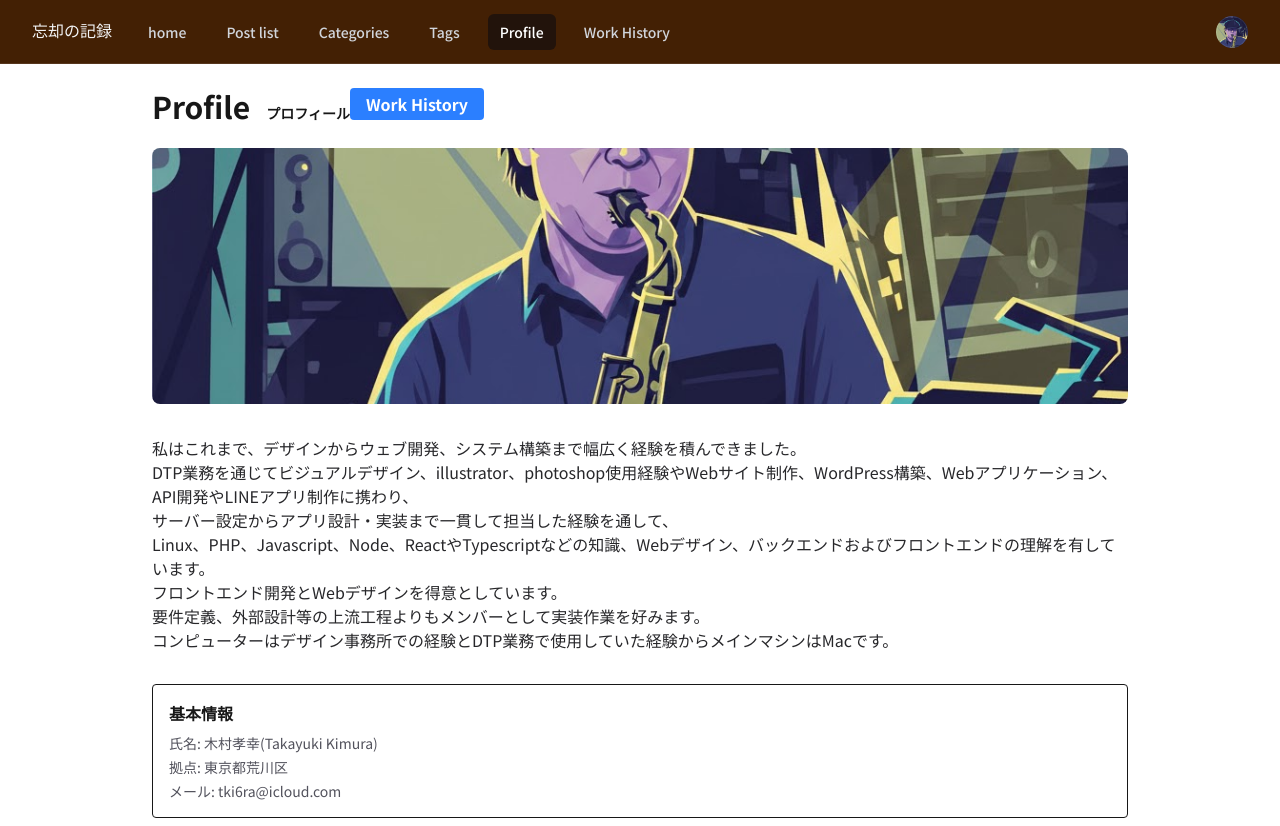
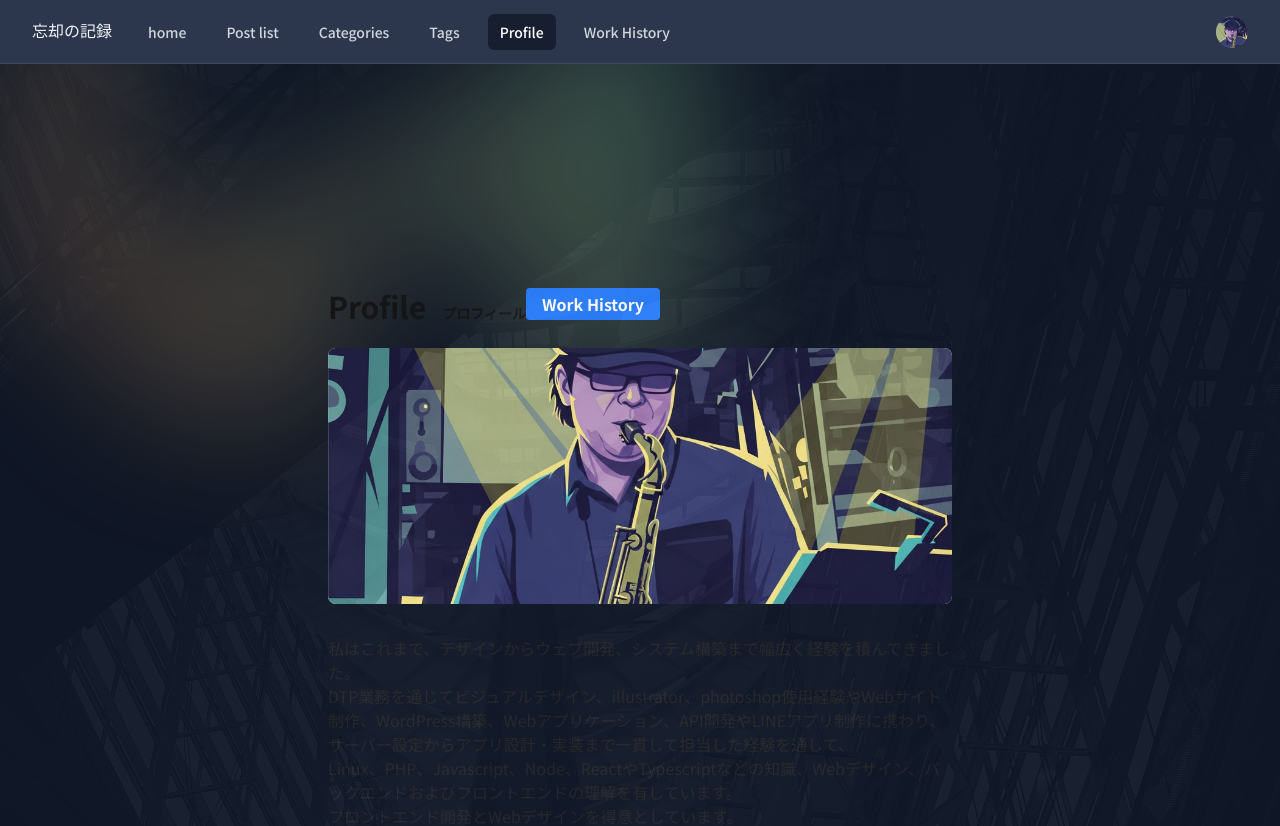
Before and after one commit to yukikim/my_test_blog, a Next.js app: page /profile in a window 1280 px wide. Shown: the top 826 px of the page. Built offline with nearby package versions, Linux system fonts and the light colour scheme; a web font is replaced by a local one.

Commit message:
デザイン作成

```diff
--- a/app/layout.tsx
+++ b/app/layout.tsx
@@ -36,8 +36,49 @@ export default function RootLayout({
           className="font-main"
       >
       <NavBar/>
-      <div className="min-h-[calc(100vh-140px)]">
-      {children}
+      <div className="min-h-[calc(100vh-140px)] bg-[url('/images/background-img001.jpg')] bg-cover bg-fixed bg-center bg-no-repeat">
+        <div className="bg-gray-900 opacity-95 min-h-[calc(100vh-140px)]">
+
+            <div className="relative isolate px-6 pt-14 lg:px-8">
+                <div
+                    aria-hidden="true"
+                    className="absolute inset-x-0 -top-40 -z-10 transform-gpu overflow-hidden blur-3xl sm:-top-80"
+                >
+                    <div
+                        style={{
+                            clipPath:
+                                'polygon(74.1% 44.1%, 100% 61.6%, 97.5% 26.9%, 85.5% 0.1%, 80.7% 2%, 72.5% 32.5%, 60.2% 62.4%, 52.4% 68.1%, 47.5% 58.3%, 45.2% 34.5%, 27.5% 76.7%, 0.1% 64.9%, 17.9% 100%, 27.6% 76.8%, 76.1% 97.7%, 74.1% 44.1%)',
+                        }}
+                        className="relative left-[calc(50%-11rem)] aspect-1155/678 w-144.5 -translate-x-1/2 rotate-30 bg-linear-to-tr from-[#a22c0c] to-[#89fcb7] opacity-30 sm:left-[calc(50%-30rem)] sm:w-288.75"
+                    />
+                </div>
+                <div className="mx-auto max-w-2xl py-32 sm:py-48 lg:py-36">
+                        {/* コンテンツ */}
+                          {children}
+                        {/* コンテンツここまで */}
+                    {/* <div className="text-center">
+                        <h1 className="text-5xl font-tokumin tracking-tight text-balance text-white sm:text-7xl">
+                            忘却の記録<br /><span className="text-2xl tracking-normal">The Archive of Oblivion</span>
+                        </h1>
+                        <p className="mt-8 text-lg font-tokumin text-gray-400 sm:text-xl/8">
+                            ポンコツウエットウエアの備忘録としてのブログです。
+                        </p>
+                    </div> */}
+                </div>
+                <div
+                    aria-hidden="true"
+                    className="absolute inset-x-0 top-[calc(100%-23rem)] -z-10 transform-gpu overflow-hidden blur-3xl sm:top-[calc(100%-50rem)]"
+                >
+                    <div
+                        style={{
+                            clipPath:
+                                'polygon(74.1% 44.1%, 100% 61.6%, 97.5% 26.9%, 85.5% 0.1%, 80.7% 2%, 72.5% 32.5%, 60.2% 62.4%, 52.4% 68.1%, 47.5% 58.3%, 45.2% 34.5%, 27.5% 76.7%, 0.1% 64.9%, 17.9% 100%, 27.6% 76.8%, 76.1% 97.7%, 74.1% 44.1%)',
+                        }}
+                        className="relative left-[calc(50%+3rem)] aspect-1155/678 w-144.5 -translate-x-1/2 bg-linear-to-tr from-[#a22c0c] to-[#9089fc] opacity-30 sm:left-[calc(50%+36rem)] sm:w-288.75"
+                    />
+                </div>
+            </div>
+        </div>
       </div>
       <SpeedInsights/>
       <Footer/>
--- a/app/page.tsx
+++ b/app/page.tsx
@@ -17,50 +17,20 @@ async function getPosts() {
 export default async function Home() {
     const posts = await getPosts();
     return (
-
-        <div className="bg-teal-950">
-
-            <div className="relative isolate px-6 pt-14 lg:px-8">
-                <div
-                    aria-hidden="true"
-                    className="absolute inset-x-0 -top-40 -z-10 transform-gpu overflow-hidden blur-3xl sm:-top-80"
-                >
-                    <div
-                        style={{
-                            clipPath:
-                                'polygon(74.1% 44.1%, 100% 61.6%, 97.5% 26.9%, 85.5% 0.1%, 80.7% 2%, 72.5% 32.5%, 60.2% 62.4%, 52.4% 68.1%, 47.5% 58.3%, 45.2% 34.5%, 27.5% 76.7%, 0.1% 64.9%, 17.9% 100%, 27.6% 76.8%, 76.1% 97.7%, 74.1% 44.1%)',
-                        }}
-                        className="relative left-[calc(50%-11rem)] aspect-1155/678 w-144.5 -translate-x-1/2 rotate-30 bg-linear-to-tr from-[#a22c0c] to-[#89fcb7] opacity-30 sm:left-[calc(50%-30rem)] sm:w-288.75"
-                    />
-                </div>
-                <div className="mx-auto max-w-2xl py-32 sm:py-48 lg:py-36">
+        <main className="mx-auto max-w-5xl p-6">
                     <div className="text-center">
                         <h1 className="text-5xl font-tokumin tracking-tight text-balance text-white sm:text-7xl">
                             忘却の記録<br /><span className="text-2xl tracking-normal">The Archive of Oblivion</span>
                         </h1>
-                        <p className="mt-8 text-lg font-tokumin text-gray-400 sm:text-xl/8">
+                        <p className="mt-8 text-lg font-tokumin text-gray-400 sm:text-xl/8 mb-4">
                             ポンコツウエットウエアの備忘録としてのブログです。
                         </p>
-                        {/* トップコンテンツ */}
-                        <main className="mx-auto max-w-5xl p-6">
-                            <PostList posts={posts} />
-                        </main>
-                        {/* トップコンテンツここまで */}
+                        {/* コンテンツ */}
+            <PostList posts={posts} />
+                          {/* {children} */}
+                        {/* コンテンツここまで */}
                     </div>
-                </div>
-                <div
-                    aria-hidden="true"
-                    className="absolute inset-x-0 top-[calc(100%-23rem)] -z-10 transform-gpu overflow-hidden blur-3xl sm:top-[calc(100%-50rem)]"
-                >
-                    <div
-                        style={{
-                            clipPath:
-                                'polygon(74.1% 44.1%, 100% 61.6%, 97.5% 26.9%, 85.5% 0.1%, 80.7% 2%, 72.5% 32.5%, 60.2% 62.4%, 52.4% 68.1%, 47.5% 58.3%, 45.2% 34.5%, 27.5% 76.7%, 0.1% 64.9%, 17.9% 100%, 27.6% 76.8%, 76.1% 97.7%, 74.1% 44.1%)',
-                        }}
-                        className="relative left-[calc(50%+3rem)] aspect-1155/678 w-144.5 -translate-x-1/2 bg-linear-to-tr from-[#a22c0c] to-[#9089fc] opacity-30 sm:left-[calc(50%+36rem)] sm:w-288.75"
-                    />
-                </div>
-            </div>
-        </div>
+        </main>
+
     );
 }
--- a/components/NavBar.tsx
+++ b/components/NavBar.tsx
@@ -38,7 +38,7 @@ export default function Example() {
     return (
         <Disclosure
             as="nav"
-            className="relative bg-yellow-950 after:pointer-events-none after:absolute after:inset-x-0 after:bottom-0 after:h-px after:bg-white/10 z-50"
+            className="relative bg-[#2c374d] after:pointer-events-none after:absolute after:inset-x-0 after:bottom-0 after:h-px after:bg-white/10 z-50"
         >
             <div className="mx-auto max-w-7xl px-2 sm:px-6 lg:px-8">
                 <div className="relative flex h-16 items-center justify-between">
--- a/components/footer.tsx
+++ b/components/footer.tsx
@@ -1,6 +1,7 @@
 export default function Footer() {
   return (
     <footer className="bg-gray-500 px-4 py-8 text-center text-sm text-gray-200">
+      <p>Next.js + microCMS + Vercel + Tailwind CSS</p>
       <p>© {new Date().getFullYear()} 忘却の記録. All rights reserved.</p>
     </footer>
   );
```
Also changed, not shown: public/images/background-img001.jpg (added).
